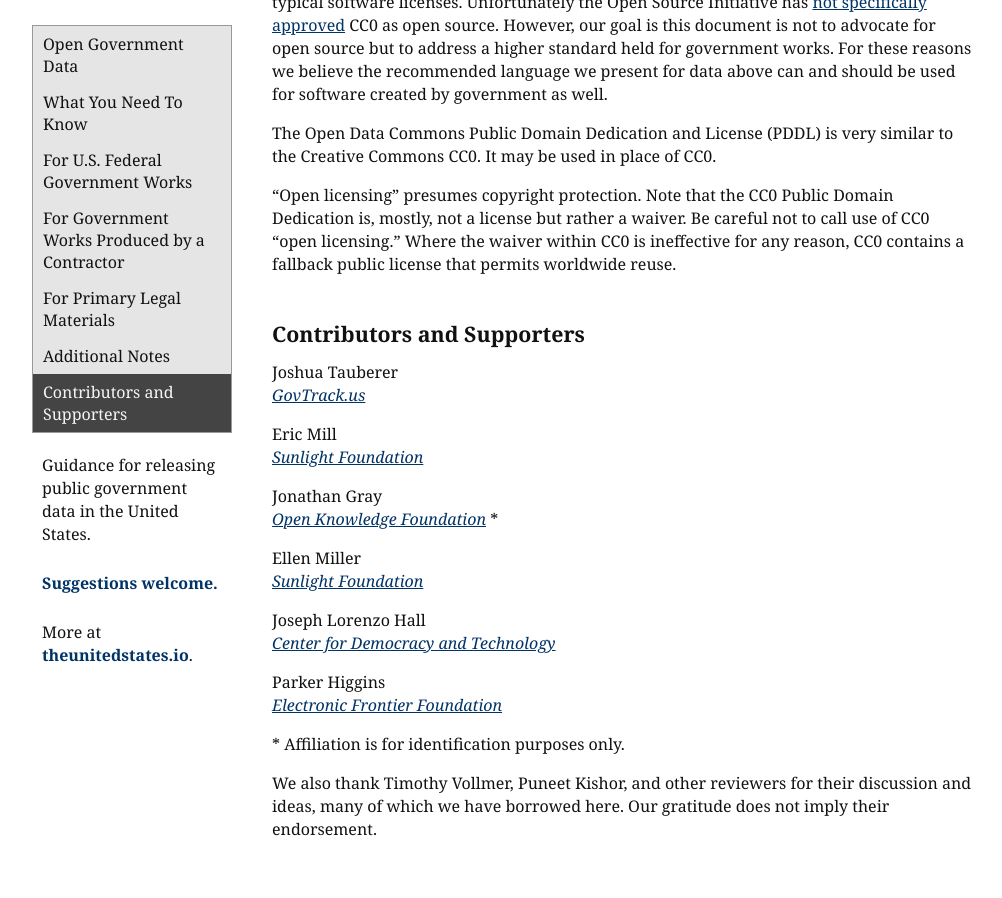
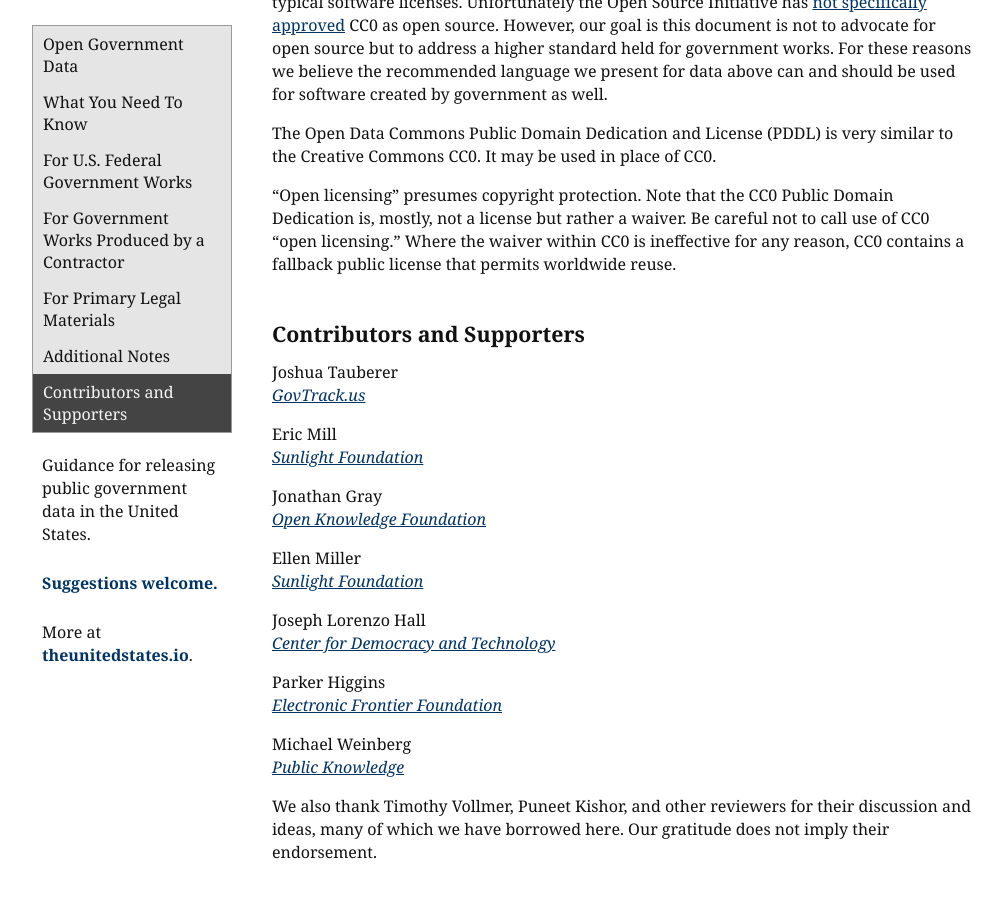
Before and after one commit to unitedstates/licensing, a Jekyll site: the page built from index.md, in a window 1280 px wide and 900 px high, scrolled down 3519 px. Shown: the whole window, without its empty margins (18-1020 px from the left). Built offline with Jekyll 4.4.1, drawn with Linux system fonts in a browser that asks for light colours; nearby versions of some CDN libraries; some web fonts are replaced; before the commit the page ends 4396 px from its top, so only the background shows below that.

Commit message:
fully affiliate OKFN, add Michael Weinberg

```diff
--- a/index.md
+++ b/index.md
@@ -96,7 +96,7 @@ Eric Mill<br/>
 *[Sunlight Foundation](http://sunlightfoundation.com)*
 
 Jonathan Gray<br/>
-*[Open Knowledge Foundation](http://okfn.org)* *
+*[Open Knowledge Foundation](http://okfn.org)*
 
 Ellen Miller<br/>
 *[Sunlight Foundation](http://sunlightfoundation.com)*
@@ -107,6 +107,7 @@ Joseph Lorenzo Hall<br/>
 Parker Higgins<br/>
 *[Electronic Frontier Foundation](https://www.eff.org)*
 
-\* Affiliation is for identification purposes only.
+Michael Weinberg<br/>
+*[Public Knowledge](http://publicknowledge.org/)*
 
 We also thank Timothy Vollmer, Puneet Kishor, and other reviewers for their discussion and ideas, many of which we have borrowed here. Our gratitude does not imply their endorsement.
```
